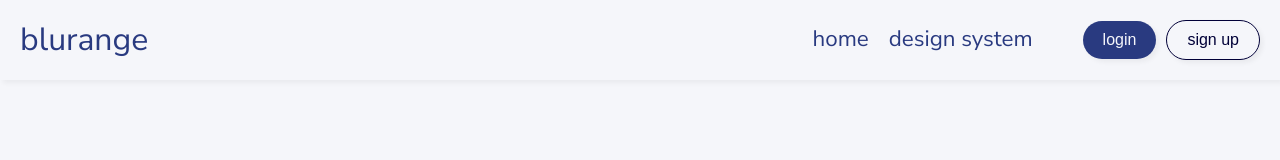
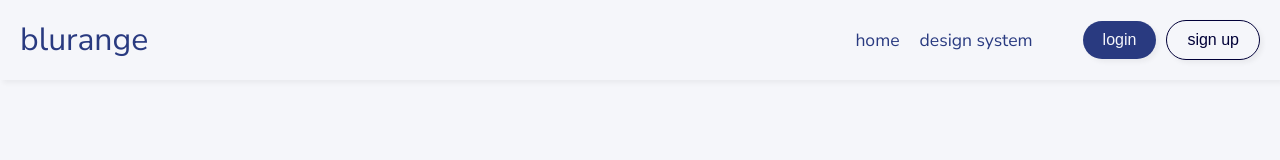
Before and after one commit to Lhnozaki/blurange, a React (Create React App) app: page / in a window 1280 px wide. Shown: the top 160 px of the page. Built offline with nearby package versions, Linux system fonts and the light colour scheme.

Commit message:
resizes links

```diff
--- a/src/scss/_global.scss
+++ b/src/scss/_global.scss
@@ -23,7 +23,7 @@ textarea {
 a {
     text-decoration: none;
     color: $light-blue;
-    font-size: 1.4rem;
+    font-size: 1.1rem;
 
     &:hover {
         color: $blue;
```
